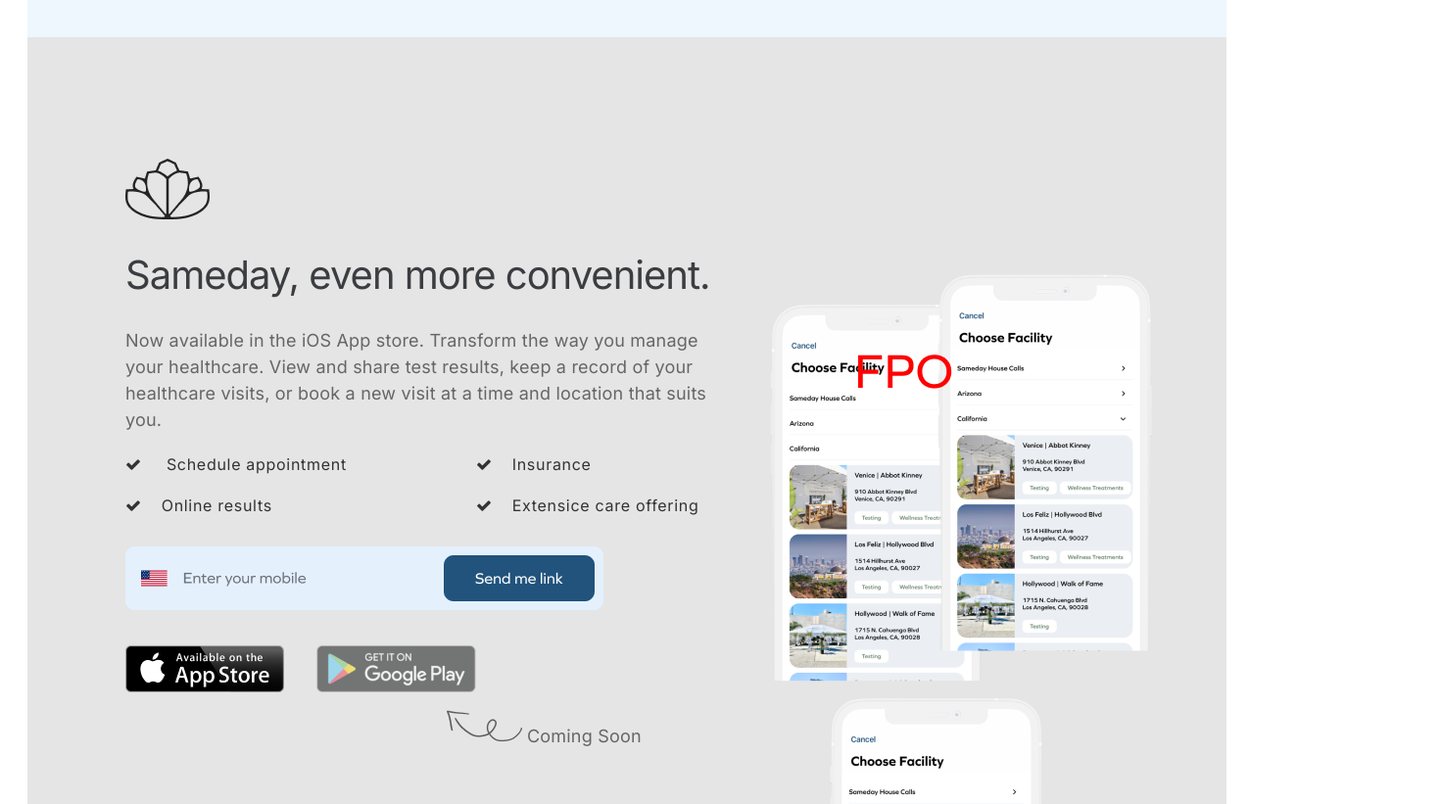
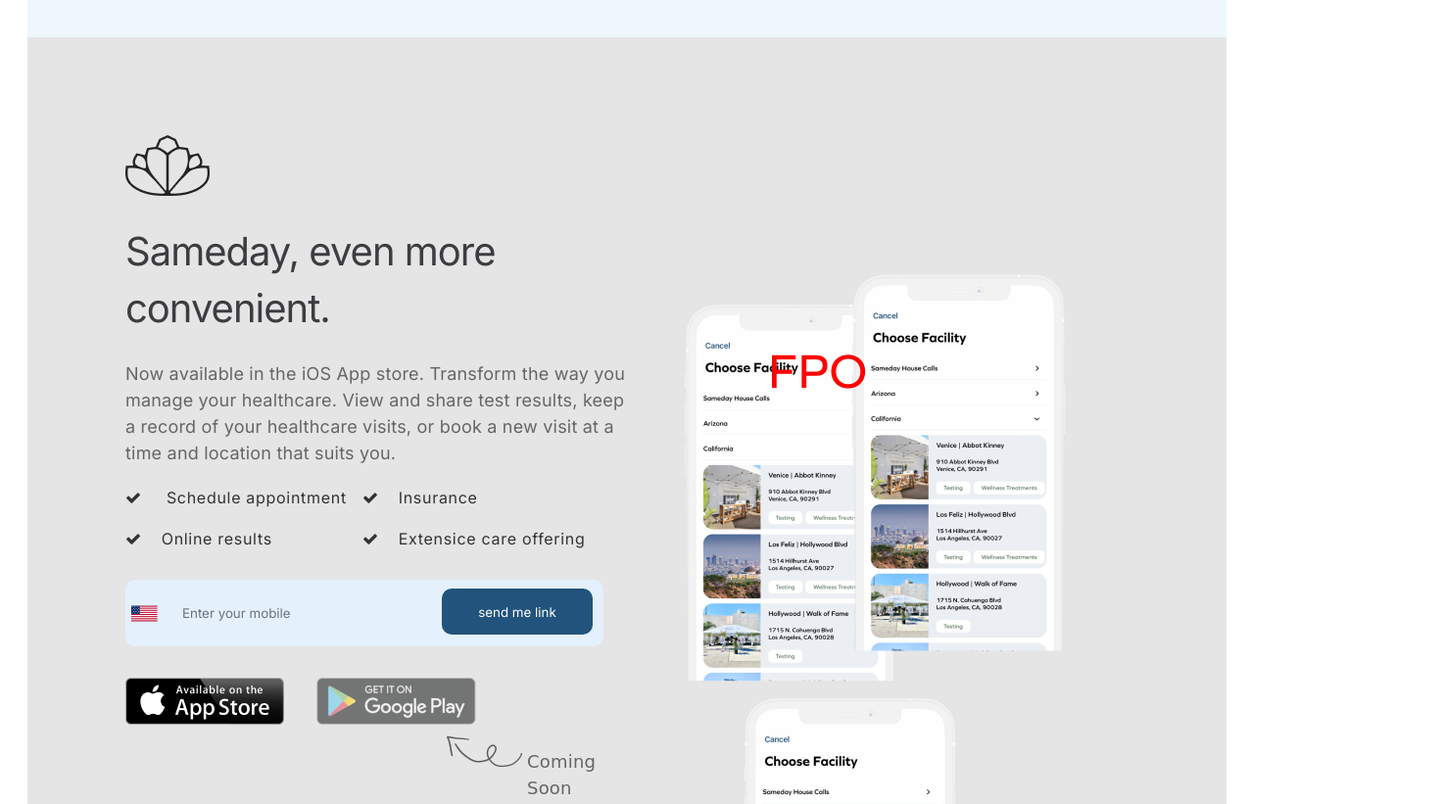
Before and after one commit to AartiPatel3618/google, a plain HTML site: page index.html in a window 1280 px wide. Shown: the part 5240-6061 px from the top of the page at 98% size, 1472 px wide, since content can reach past the window. Drawn offline with Linux system fonts and the light colour scheme; a script that the page names is missing; a web font is replaced by a local one.

Commit message:
scroolbar

```diff
--- a/css/screen.css
+++ b/css/screen.css
@@ -1,12 +1,11 @@
+* {
+  font-family: "Inter", sans-serif;
+}
+::-webkit-scrollbar {
+  display: none;
+}
 .main-wrap {
   padding: 0 20px;
-  /* background-color: red;    */
-  overflow: hidden;
-}
-* {
-  font-family: "Inter", sans-serif;
-  /* margin: 0%; */
-  /* padding: 0%; */
 }
 .cotainer {
   max-width: 1400px;
@@ -273,8 +272,6 @@ ul li i {
 }
 
 .journey {
-  /* width: 100%; */
-  /* max-width: 589px; */
 }
 .journey-text {
   margin: 26px 0 0 66px;
@@ -597,7 +594,6 @@ ul li i {
 }
 .main-mental {
   display: flex;
-  /* align-items: center; */
   justify-content: center;
   width: 100%;
   margin: 0;
@@ -931,11 +927,8 @@ ul li i {
   font-weight: normal;
   font-size: 24px;
   line-height: 29px;
-  /* identical to box height, or 121% */
-
   text-align: center;
   letter-spacing: 0.7px;
-
   color: #333333;
   margin: 24px 0 0 0;
 }
@@ -944,17 +937,14 @@ ul li i {
   font-weight: normal;
   font-size: 18px;
   line-height: 26px;
-
   text-align: center;
   letter-spacing: 0.7px;
-
   color: #333333;
   margin: 24px 0 0 0;
 }
 .learn-arrow {
   display: flex;
   align-items: center;
-  /* justify-content: center; */
   margin: 24px 0 0 0;
 }
 .learnmore {
@@ -962,9 +952,7 @@ ul li i {
   font-weight: normal;
   font-size: 14px;
   line-height: 14px;
-
   letter-spacing: 0.7px;
-
   color: #333333;
   border-bottom: 1px solid #333333;
   margin: 0 0 0 0;
@@ -985,10 +973,8 @@ ul li i {
   font-weight: normal;
   font-size: 48px;
   line-height: 52px;
-
   text-align: center;
   letter-spacing: 0.7px;
-
   color: #333333;
 }
 .review {
@@ -1027,7 +1013,6 @@ ul li i {
 }
 .mentext {
   margin-left: 16px;
-  /* margin-bottom: 12px; */
   font-family: Graphie;
   font-style: normal;
   font-weight: normal;
@@ -1046,9 +1031,7 @@ ul li i {
   text-align: center;
   margin-top: 28px;
 }
-/* .slider-btn::after {
-  content: "&#xf061";
-} */
+
 .slider-btn {
   text-align: center;
   margin-top: 47px;
@@ -1076,7 +1059,6 @@ ul li i {
 .section-2 {
   padding: 100px;
   background: #edf7fd;
-  /* display: flex; */
 }
 
 .head-texts {
@@ -1085,9 +1067,7 @@ ul li i {
   font-weight: normal;
   font-size: 40px;
   line-height: 48px;
-
   text-align: center;
-
   color: #333333;
 }
 .advisory {
@@ -1112,9 +1092,7 @@ ul li i {
   font-size: 24px;
   line-height: 29px;
   margin: 16px 0px;
-
   text-transform: capitalize;
-
   color: #333333;
 }
 .advisory-text .jeff {
@@ -1124,7 +1102,6 @@ ul li i {
   font-size: 16px;
   line-height: 20px;
   margin: 16px 0px;
-
   color: rgba(51, 51, 51, 0.7);
 }
 .advise-btn {
@@ -1147,7 +1124,7 @@ ul li i {
   width: 100%;
 }
 .section-3 {
-  padding: 100px;
+  padding: 100px 100px 136px 100px;
   background: #e5e5e5;
   display: flex;
 }
@@ -1158,12 +1135,19 @@ ul li i {
 .left {
   max-width: 600px;
   width: 100%;
-  margin: 24px 0 0 0;
+  margin: 0;
 }
 .right {
   margin: 160px 0 0 0px;
+  max-width: 588px;
+  width: 100%;
 }
 
+.sides {
+  display: flex;
+}
+.australia {
+}
 .images {
   position: relative;
 }
@@ -1195,9 +1179,7 @@ ul li i {
   font-weight: normal;
   font-size: 40px;
   line-height: 58px;
-
   letter-spacing: -1px;
-
   color: #3b3d40;
   margin: 24px 0 0 0;
 }
@@ -1206,17 +1188,13 @@ ul li i {
   font-weight: normal;
   font-size: 18px;
   line-height: 27px;
-  /* or 150% */
-
   letter-spacing: 0.2px;
-
   color: #666666;
   margin: 24px 0 0 0;
 }
 .left-left {
+  width: 100%;
   max-width: 242px;
-  width: 100%;
-  float: left;
 }
 .left-left i {
   margin: 24px 0 0 0;
@@ -1225,9 +1203,8 @@ ul li i {
   margin: 0 0 0 20px;
 }
 .left-right {
-  float: right;
+  width: 100%;
   max-width: 242px;
-  width: 100%;
 }
 .left-right i {
   margin: 24px 0 0 0;
@@ -1235,51 +1212,93 @@ ul li i {
 .left-right span {
   margin: 0 0 0 20px;
 }
-/* .left-right i:last-child {
-  /* margin-bottom: -24px; */
-/* } */
-.left-left i:last-child {
-  /* margin-bottom: -24px; */
-}
+
 i {
   font-style: normal;
   font-weight: normal;
   font-size: 18px;
   line-height: 26px;
+  color: #333333;
+  letter-spacing: 0.7px;
+}
+.australia {
+  margin: 32px 0 0 0;
+  position: relative;
+}
 
-  letter-spacing: 0.7px;
-
-  color: #333333;
+.new-input {
+  color: black;
+  padding: 25px;
+  border: none;
+  background: #e4f1fd;
 }
-.australia img {
-  margin-top: 32px;
-  margin-bottom: 32px;
+::placeholder {
+  color: #6e727d;
+}
+::placeholder:hover {
+  background-color: rgb(212, 126, 13);
+}
+.new-button {
+  width: 100%;
+  max-width: 488px;
+  border: none;
+  background: #e4f1fd;
+  border-radius: 10px;
+}
+.new-button:hover {
+  background-color: cornflowerblue;
+}
+.new-div {
+  display: flex;
+  align-items: center;
+}
+.newbtn {
+  width: 100%;
+  max-width: 154px;
+  height: 47px;
+  border-radius: 10px;
+  border: none;
+  padding: 14px, 32px, 14px, 32px;
+  background: #21537c;
+  position: absolute;
+  right: 30px;
+  left: 323px;
+  top: 9px;
+  color: white;
+}
+.newbtn:hover {
+  background-color: cornflowerblue;
 }
 .iphone {
   max-width: 358px;
   width: 100%;
+  margin: 32px 0 0 0;
+  display: flex;
 }
 .arrow {
+  margin: 0;
+  padding: 0;
   position: relative;
 }
 .arrowsoon {
   position: absolute;
   left: 320px;
-  top: 35px;
+  top: -20px;
+  margin: 0;
 }
 .soon {
   position: absolute;
-  top: 55px;
+  top: 0px;
   left: 410px;
+  margin: 0 0 0 3px;
   font-style: normal;
   font-weight: bold;
-  font-size: 13px;
+  font-size: 42px;
   line-height: 26px;
-
   letter-spacing: 0.7px;
-
   color: rgba(51, 51, 51, 0.6);
 }
+
 .section-4 {
   padding: 75px 100px;
   max-width: 1400px;
@@ -1313,7 +1332,6 @@ i {
   font-weight: normal;
   font-size: 16px;
   line-height: 19px;
-
   color: #0a142f;
   margin-bottom: 20px;
 }
--- a/index.html
+++ b/index.html
@@ -7,10 +7,13 @@
     <meta name="viewport" content="width=device-width, initial-scale=1" />
     <link rel="stylesheet" type="text/css" media="screen" href="./css/screen.css" />
     <script src="main.js"></script>
+    <link href="https://fonts.googleapis.com/css2?family=Cedarville+Cursive&display=swap" rel="stylesheet">
+
     <link
       rel="stylesheet"
       href="https://cdnjs.cloudflare.com/ajax/libs/font-awesome/4.7.0/css/font-awesome.min.css"
     />
+
     <link
       href="https://fonts.googleapis.com/css2?family=Inter&display=swap"
       rel="stylesheet"
@@ -489,10 +492,11 @@
       <div class="section-3">
         <div class="sameday">
           <div class="left">
-             <img src="images/Vector lotus.png">
+             <img src="images/Vector lotus.png" style="margin: 0;">
              <h1>Sameday, even more convenient.</h1>
              <p>Now available in the iOS App store. Transform the way you manage your healthcare. View and share test results, keep a record of your healthcare visits, or book a new visit at a time and location that suits you.</p>
-<div class="left-left">
+            <div class="sides">
+             <div class="left-left">
   <i class="fa fa-check" ><span> Schedule appointment</span></i>
   <i class="fa fa-check"><span>Online results</span></i>
 
@@ -502,31 +506,30 @@
   <i class="fa fa-check" ><span>Extensice care offering</span></i>
 
 </div>
+</div>
 <div class="australia">
-  <img src="images/Frame 67.png">
-
-  <!-- <button>
+  <button class="new-button">
     <div class="new-div">
-      <img src="image 15.png">
-      <input type="text" src="images/image 15.png" placeholder="Enter your mobile" value="">
+      <img src="images/image 15.png">
+      <input type="text" src="images/image 15.png" placeholder="Enter your mobile" value="" class="new-input">
       <button class="newbtn"> send me link</button>
     </div>
-  </button> -->
+  </button>
+
+<div class="iphone">
+  <img src="images/aivalable-on-the-app-store-2 1.png"  style="margin: 0 32px 0 0 ;">
+  <img src="images/pngwing 1.png" style="margin: 0;" >
 </div>
-<div class="iphone">
-  <img src="images/aivalable-on-the-app-store-2 1.png" style="float: left;">
-  <img src="images/pngwing 1.png" style="float: right;">
-</div>
+
 <div class="arrow">
   <div class="arrowsoon">
   <img src="images/ideal-arrow-on-transparent-background-arrow-spiral-down-749725 1.png" >
 </div>
-  <p class="soon">Coming Soon</p>
+  <p class="soon" style="font-family: 'Cedarville Cursive', cursive;">Coming Soon</p>
 </div>
-
-          </div>
+</div>
+</div>
           <div class="right">
-            <!-- <img src="images/Frame 5392.png"> -->
 
             <div class="images">
               <div class="boxes">
```
